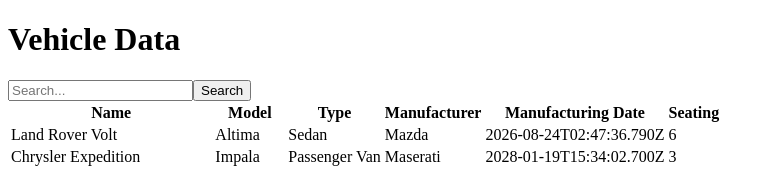
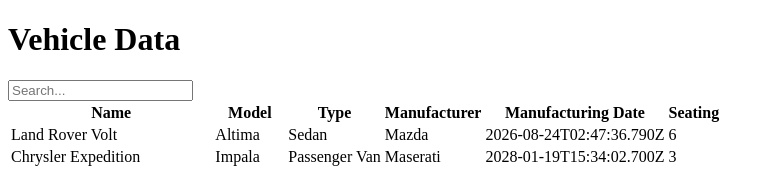
Before and after one commit to anushreejha/VehicleData, a Next.js app: page / in a window 1280 px wide. Shown: the top 170 px of the page, without its empty margins (0-774 px from the left). Built offline with nearby package versions, Linux system fonts and the light colour scheme.

Commit message:
Update index.tsx

```diff
--- a/src/pages/index.tsx
+++ b/src/pages/index.tsx
@@ -1,6 +1,5 @@
 import React, { useEffect, useState } from 'react';
 import PaginatedTable from '../components/PaginatedTable';
-import SearchForm from '../components/SearchForm';
 
 const IndexPage: React.FC = () => {
   const [vehicles, setVehicles] = useState<any[]>([]);
@@ -13,8 +12,9 @@
       .catch(error => console.error('Error fetching data:', error));
   }, []);
 
-  const handleSearch = (query: string) => {
-    setSearchTerm(query);
+  const handleSearchChange = (event: React.ChangeEvent<HTMLInputElement>) => {
+    const { value } = event.target;
+    setSearchTerm(value);
   };
 
   const filteredVehicles = vehicles.filter(vehicle => {
@@ -27,7 +27,13 @@
     <div className="container mx-auto px-4 py-8">
       <div className="flex justify-between items-center mb-4">
         <h1 className="text-3xl font-bold">Vehicle Data</h1>
-        <SearchForm onSearch={handleSearch} />
+        <input
+          type="text"
+          placeholder="Search..."
+          value={searchTerm}
+          onChange={handleSearchChange}
+          className="w-64 rounded-md px-4 py-2 border border-gray-300 focus:outline-none focus:border-blue-500"
+        />
       </div>
       <div className="mt-8">
         <PaginatedTable data={filteredVehicles} itemsPerPage={10} />
```
